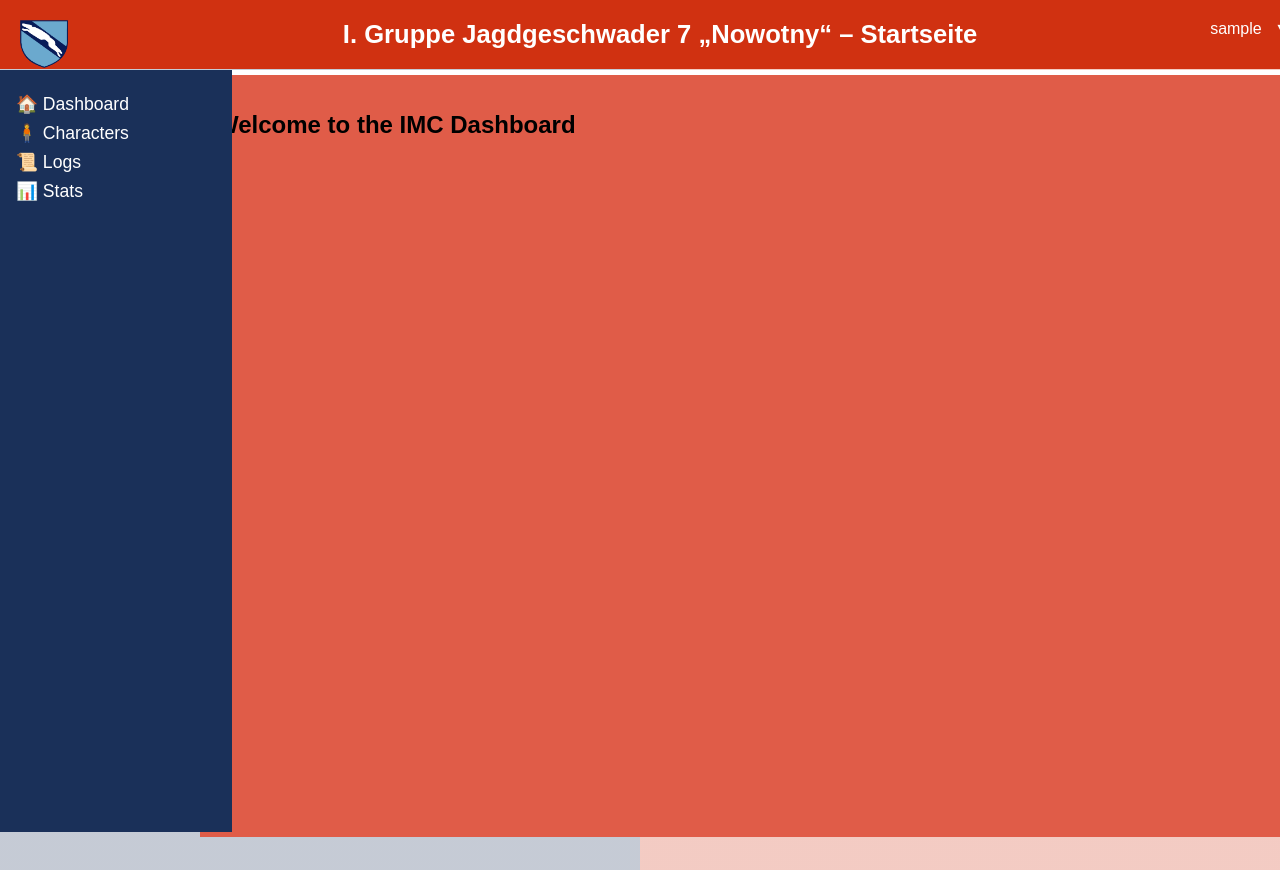
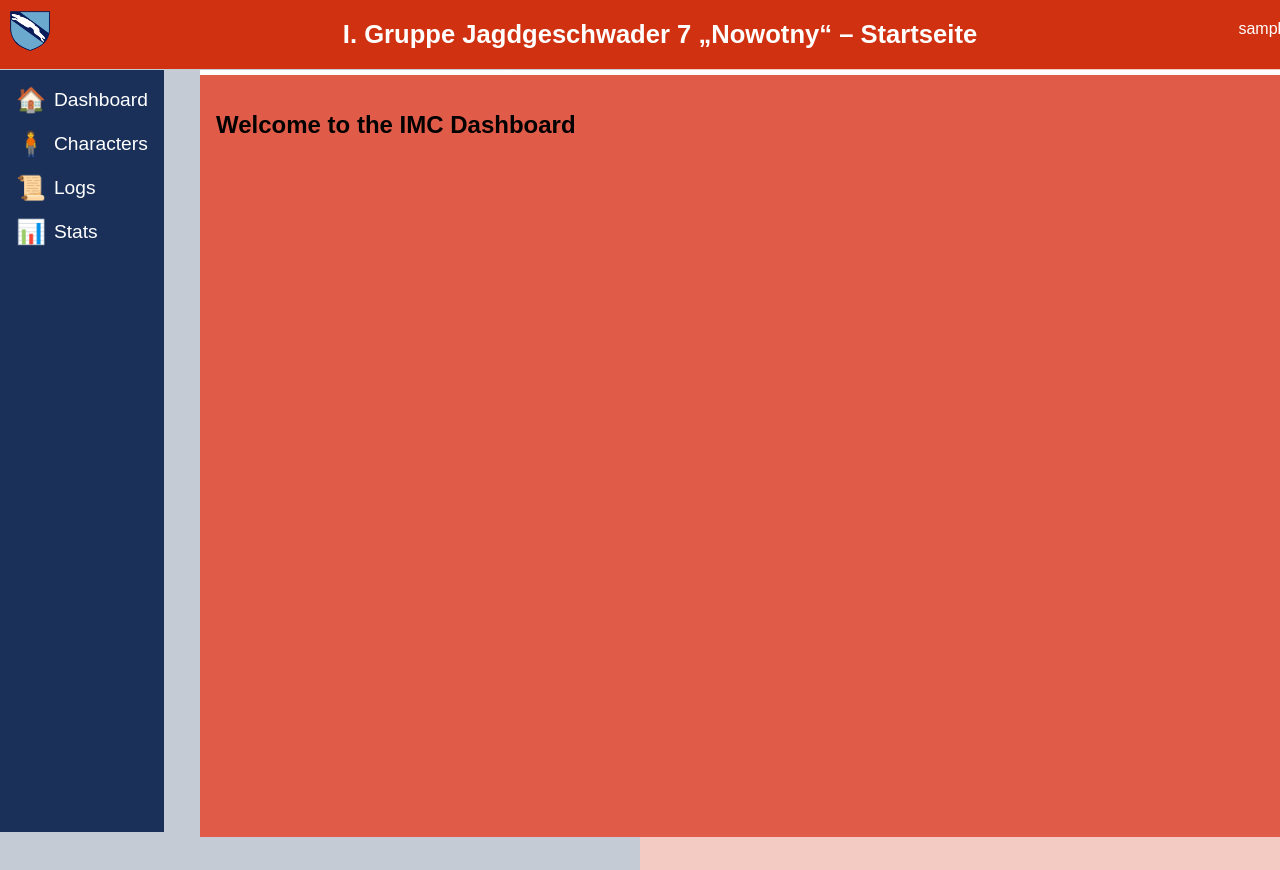
Before and after one commit to IJG7Momo/JG7IronManCampaign, a Flask app: page /dashboard in a window 1280 px wide. Run offline with Flask 3, Linux system fonts and the light colour scheme; the visitor is signed in with stand-in values (Sample User, id 1).

Commit message:
Add files via upload

```diff
--- a/static/css/style.css
+++ b/static/css/style.css
@@ -4,14 +4,20 @@ body {
     font-family: Arial, sans-serif;
     height: 100vh;
 }
-body.login, body.register {
+.login-page, .register-page {
     background: linear-gradient(to right, #1a3059 50%, #d03111 50%);
     display: flex;
     justify-content: center;
     align-items: center;
 }
-body.dashboard {
+.dashboard-page {
     background: linear-gradient(to right, rgba(26,48,89,0.25) 50%, rgba(208,49,17,0.25) 50%);
+}
+.form-wrapper {
+    display: flex;
+    justify-content: center;
+    align-items: center;
+    height: 100vh;
 }
 .form-card {
     background: white;
@@ -46,35 +52,38 @@ input, button {
     font-size: 1rem;
 }
 .sidebar {
-    width: 200px;
-    background: #1a3059;
     height: calc(100vh - 70px);
     position: fixed;
     top: 70px;
     left: 0;
     padding: 1rem;
+    background: #1a3059;
     transition: all 0.3s ease;
     color: white;
+    display: flex;
+    flex-direction: column;
+    gap: 1rem;
+    min-width: fit-content;
+}
+.sidebar.collapsed .label {
+    display: none;
 }
 .sidebar.collapsed {
     width: 60px;
 }
-.sidebar.collapsed a {
-    text-align: center;
+.sidebar a {
+    color: white;
     font-size: 1.2rem;
+    text-decoration: none;
+    display: flex;
+    align-items: center;
+    gap: 0.5rem;
 }
-.sidebar-toggle, #emblem-toggle {
-    position: fixed;
-    top: 20px;
-    left: 20px;
-    width: 48px;
-    height: 48px;
-    cursor: pointer;
-    z-index: 1100;
-    transition: transform 0.3s ease;
+.icon {
+    font-size: 1.5rem;
 }
-#emblem-toggle:hover {
-    transform: rotate(15deg) scale(1.1);
+.label {
+    font-size: 1.2rem;
 }
 .main {
     margin-top: 70px;
@@ -88,15 +97,18 @@ input, button {
 .sidebar.collapsed ~ .main {
     margin-left: 60px;
 }
-.sidebar a {
-    color: white;
-    font-size: 1.1rem;
-    text-decoration: none;
-    display: block;
-    margin: 0.5rem 0;
+#emblem-toggle {
+    position: fixed;
+    top: 11px;
+    left: 10px;
+    width: 40px;
+    height: 40px;
+    cursor: pointer;
+    z-index: 1100;
+    transition: transform 0.3s ease;
 }
-.dropdown-icon {
-    margin-left: 0.5rem;
+#emblem-toggle:hover {
+    transform: rotate(15deg) scale(1.1);
 }
 .dropdown-content {
     display: none;
--- a/templates/base.html
+++ b/templates/base.html
@@ -5,13 +5,12 @@
     <title>I./JG7 Nowotny</title>
     <link rel="stylesheet" href="{{ url_for('static', filename='css/style.css') }}">
 </head>
-<body class="{{ 'login' if request.path == '/login' else 'register' if request.path == '/register' else 'dashboard' }}">
+<body class="{{ 'login-page' if request.path == '/login' else 'register-page' if request.path == '/register' else 'dashboard-page' }}">
     {% if request.path != '/login' and request.path != '/register' %}
     <div class="topbar">
         <div class="title">I. Gruppe Jagdgeschwader 7 „Nowotny“ – Startseite</div>
         <div class="user-area">
             {{ session.user }}
-            <span class="dropdown-icon">▼</span>
             <div class="dropdown-content">
                 <a href="#">User Settings</a>
                 <a href="{{ url_for('logout') }}">Logout</a>
@@ -20,10 +19,10 @@
     </div>
     <img src="{{ url_for('static', filename='img/emblem.png') }}" id="emblem-toggle" onclick="toggleSidebar()" />
     <div class="sidebar" id="sidebar">
-        <a href="#">🏠 Dashboard</a>
-        <a href="#">🧍 Characters</a>
-        <a href="#">📜 Logs</a>
-        <a href="#">📊 Stats</a>
+        <a href="#"><span class="icon">🏠</span><span class="label">Dashboard</span></a>
+        <a href="#"><span class="icon">🧍</span><span class="label">Characters</span></a>
+        <a href="#"><span class="icon">📜</span><span class="label">Logs</span></a>
+        <a href="#"><span class="icon">📊</span><span class="label">Stats</span></a>
     </div>
     {% endif %}
     <div class="main">
--- a/templates/login.html
+++ b/templates/login.html
@@ -1,5 +1,6 @@
 {% extends "base.html" %}
 {% block content %}
+<div class="form-wrapper">
     <div class="form-card">
         <form method="post">
             <h2>Login</h2>
@@ -9,4 +10,5 @@
             <p><a href="{{ url_for('register') }}">Not registered yet?</a></p>
         </form>
     </div>
+</div>
 {% endblock %}
--- a/templates/register.html
+++ b/templates/register.html
@@ -1,5 +1,6 @@
 {% extends "base.html" %}
 {% block content %}
+<div class="form-wrapper">
     <div class="form-card">
         <form method="post">
             <h2>Register</h2>
@@ -10,4 +11,5 @@
             <p><a href="{{ url_for('login') }}">Already have an account?</a></p>
         </form>
     </div>
+</div>
 {% endblock %}
```
Lines whose indentation alone changed are shown as unchanged.
